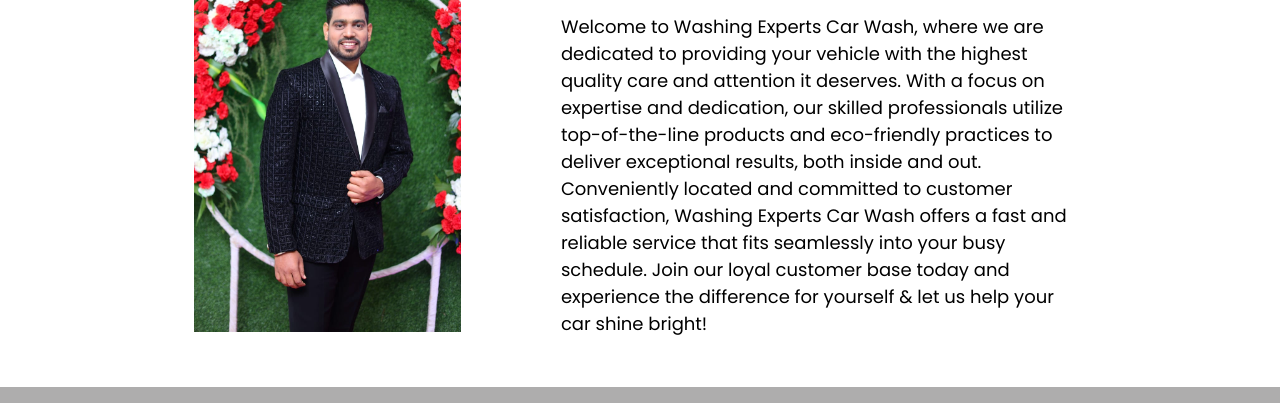
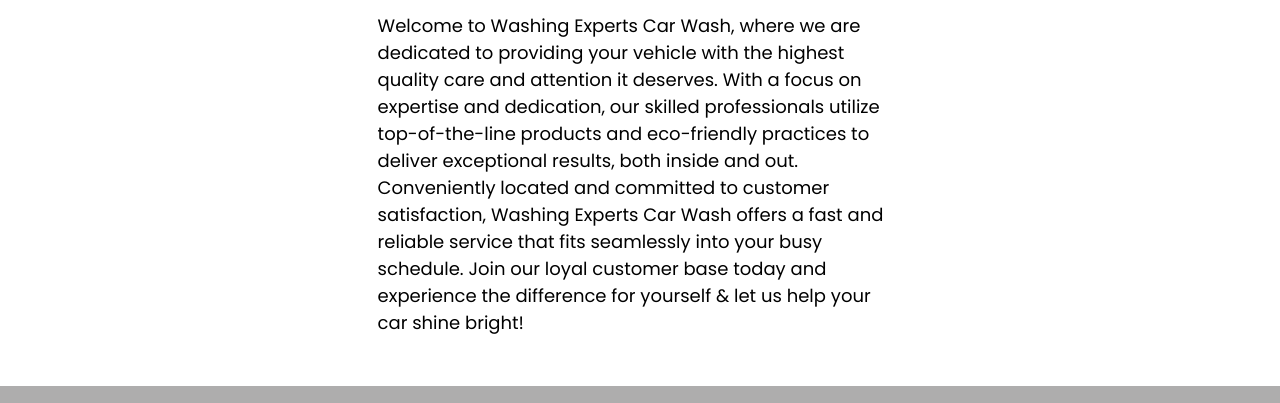
Before and after one commit to Shinde06/washing, a plain HTML site: page index.html in a window 1280 px wide. Shown: the part 3739-4142 px from the top of the page. Drawn offline with nearby package versions, Linux system fonts and the light colour scheme.

Commit message:
index.html

```diff
--- a/index.html
+++ b/index.html
@@ -239,7 +239,7 @@
         <h1 class="heading">About<span>Us</span></h1>
         <div class="about-details">
             <div class="about-image">
-                <img src="/image/omkar_img.jpeg" alt="">
+
             </div>
             <div class="about-content">
                 <p><b>Washing Experts</b> is a company established in <b>January 2024</b>, and the founder of this company is <b>Omkar Bhosale</b>
```
